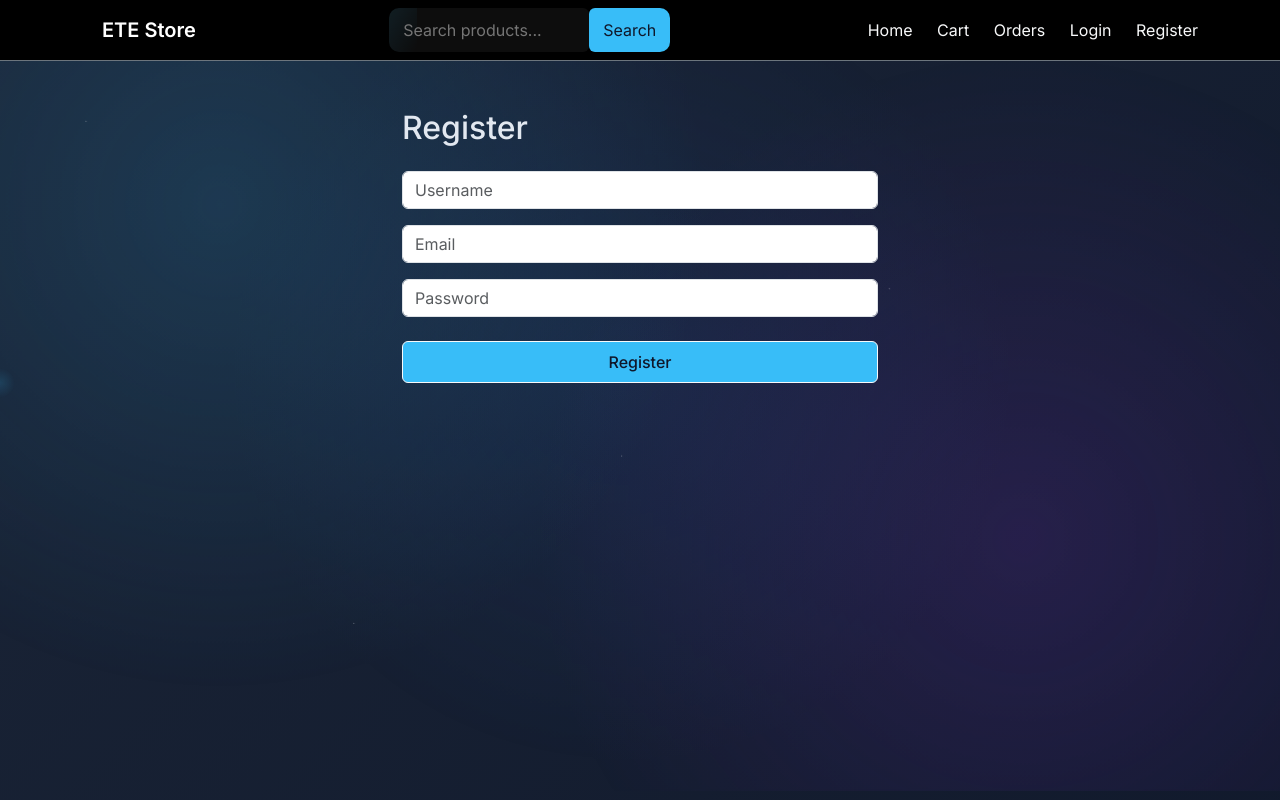
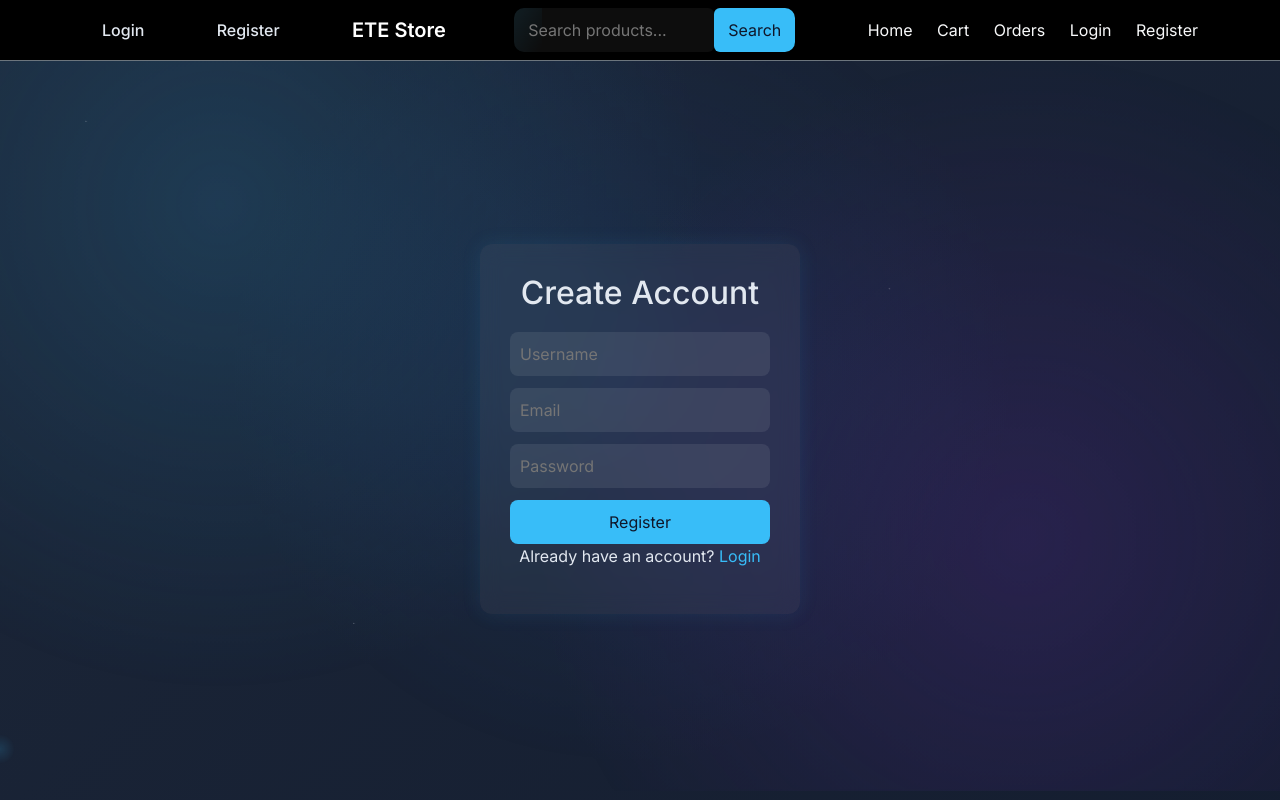
Before and after one commit to imtiyazhaiider/ETE-Store, a Flask app: page /register in a window 1280 px wide. Run offline with Flask 3, Linux system fonts and the light colour scheme.

Commit message:
added account icon with dropdown

```diff
--- a/routes/auth.py
+++ b/routes/auth.py
@@ -2,41 +2,65 @@ from flask import Blueprint, render_template, redirect, url_for, request, flash
 from models import User
 from extensions import db
 from werkzeug.security import generate_password_hash, check_password_hash
-from flask_login import login_user, logout_user
+from flask_login import login_user, logout_user, login_required, current_user
 
 auth = Blueprint('auth', __name__)
 
 ADMIN_EMAIL = "imtiyazhaider00@gmail.com"
 
 
+# 🔐 REGISTER
 @auth.route('/register', methods=['GET', 'POST'])
 def register():
+
+    if current_user.is_authenticated:
+        return redirect('/')
+
     if request.method == "POST":
         username = request.form.get("username")
         email = request.form.get("email")
-        password = generate_password_hash(request.form.get("password"))
+        password = request.form.get("password")
 
-        # Make admin automatically if email matches
+        # ✅ validation
+        if not username or not email or not password:
+            flash("All fields are required", "danger")
+            return redirect(url_for('auth.register'))
+
+        # ✅ check existing user
+        existing_user = User.query.filter_by(email=email).first()
+        if existing_user:
+            flash("Email already registered", "warning")
+            return redirect(url_for('auth.register'))
+
+        # 🔒 hash password
+        hashed_password = generate_password_hash(password, method='pbkdf2:sha256')
+
+        # 👑 admin auto assign
         is_admin = True if email == ADMIN_EMAIL else False
 
         user = User(
             username=username,
             email=email,
-            password=password,
+            password=hashed_password,
             is_admin=is_admin
         )
 
         db.session.add(user)
         db.session.commit()
 
-        flash("Registered successfully!", "success")
+        flash("Registered successfully! Please login.", "success")
         return redirect(url_for('auth.login'))
 
     return render_template("register.html")
 
 
+# 🔑 LOGIN
 @auth.route('/login', methods=['GET', 'POST'])
 def login():
+
+    if current_user.is_authenticated:
+        return redirect('/')
+
     if request.method == "POST":
         email = request.form.get("email")
         password = request.form.get("password")
@@ -45,20 +69,25 @@ def login():
 
         if user and check_password_hash(user.password, password):
 
-            # Ensure admin stays admin
-            if user.email == ADMIN_EMAIL:
+            # 👑 ensure admin stays admin
+            if user.email == ADMIN_EMAIL and not user.is_admin:
                 user.is_admin = True
                 db.session.commit()
 
             login_user(user)
+
+            flash("Login successful!", "success")
             return redirect('/')
 
-        flash("Invalid credentials", "danger")
+        flash("Invalid email or password", "danger")
 
     return render_template("login.html")
 
 
+# 🚪 LOGOUT
 @auth.route('/logout')
+@login_required
 def logout():
     logout_user()
+    flash("Logged out successfully", "info")
     return redirect(url_for('auth.login'))
--- a/static/css/style.css
+++ b/static/css/style.css
@@ -305,3 +305,174 @@ h1 {
     width: 260px;
     transition: 0.3s ease;
 }
+
+/* AUTH PAGE */
+.auth-container {
+    display: flex;
+    justify-content: center;
+    align-items: center;
+    height: 80vh;
+}
+
+/* CARD */
+.auth-card {
+    background: rgba(255,255,255,0.05);
+    padding: 30px;
+    border-radius: 12px;
+    width: 320px;
+
+    backdrop-filter: blur(10px);
+    box-shadow: 0 0 20px rgba(56,189,248,0.1);
+
+    text-align: center;
+}
+
+/* TITLE */
+.auth-card h2 {
+    margin-bottom: 20px;
+    color: #e2e8f0;
+}
+
+/* INPUTS */
+.auth-card input {
+    width: 100%;
+    padding: 10px;
+    margin-bottom: 12px;
+
+    border: none;
+    border-radius: 8px;
+    outline: none;
+
+    background: rgba(255,255,255,0.08);
+    color: white;
+}
+
+/* BUTTON */
+.auth-card button {
+    width: 100%;
+    padding: 10px;
+
+    border: none;
+    border-radius: 8px;
+
+    background: #38bdf8;
+    color: #0f172a;
+
+    cursor: pointer;
+    transition: 0.3s;
+}
+
+/* HOVER */
+.auth-card button:hover {
+    background: #0ea5e9;
+}
+
+/* LINK */
+.auth-card a {
+    color: #38bdf8;
+    text-decoration: none;
+}
+/* HIDDEN STATE */
+.reveal {
+    opacity: 0;
+    transform: translateY(60px) scale(0.98);
+    transition: all 0.6s ease;
+}
+
+/* VISIBLE STATE */
+.reveal.active {
+    opacity: 1;
+    transform: translateY(0) scale(1);
+}
+
+.reveal {
+    opacity: 0;
+    transform: rotateX(20deg) translateY(80px);
+    transition: all 0.6s ease;
+}
+
+.reveal.active {
+    opacity: 1;
+    transform: rotateX(0deg) translateY(0);
+}
+
+/* ACCOUNT WRAPPER */
+.account-menu {
+    position: relative;
+    display: inline-block;
+    margin-left: 20px;
+}
+
+/* ICON (circle with letter) */
+.account-icon {
+    width: 35px;
+    height: 35px;
+    border-radius: 50%;
+
+    background: #38bdf8;
+    color: #0f172a;
+
+    display: flex;
+    align-items: center;
+    justify-content: center;
+
+    font-weight: bold;
+    cursor: pointer;
+
+    transition: 0.3s;
+}
+
+/* HOVER */
+.account-icon:hover {
+    transform: scale(1.1);
+    box-shadow: 0 0 10px rgba(56,189,248,0.6);
+}
+
+/* DROPDOWN */
+.dropdown {
+    position: absolute;
+    right: 0;
+    top: 45px;
+
+    background: rgba(15,23,42,0.95);
+    backdrop-filter: blur(10px);
+
+    border-radius: 10px;
+    padding: 10px;
+
+    min-width: 150px;
+
+    display: none;
+    flex-direction: column;
+
+    box-shadow: 0 0 15px rgba(0,0,0,0.4);
+}
+
+/* SHOW ON HOVER */
+.account-menu:hover .dropdown {
+    display: flex;
+}
+
+/* ITEMS */
+.dropdown a {
+    color: #e2e8f0;
+    text-decoration: none;
+    padding: 6px 10px;
+    border-radius: 6px;
+
+    transition: 0.2s;
+}
+
+/* HOVER */
+.dropdown a:hover {
+    background: rgba(56,189,248,0.2);
+    color: #38bdf8;
+}
+
+/* USERNAME TEXT */
+.dropdown p {
+    margin: 0;
+    padding: 6px 10px;
+    font-weight: bold;
+    color: #38bdf8;
+}
--- a/templates/base.html
+++ b/templates/base.html
@@ -19,6 +19,7 @@
     <link rel="stylesheet" href="{{ url_for('static', filename='css/style.css') }}">
 
     <link href="https://fonts.googleapis.com/css2?family=Inter:wght@400;500;600&display=swap" rel="stylesheet">
+    <link rel="stylesheet" href="https://cdnjs.cloudflare.com/ajax/libs/font-awesome/6.5.0/css/all.min.css">
 </head>
 
 <body>
@@ -28,6 +29,27 @@
 <nav class="navbar navbar-expand-lg navbar-dark bg-black border-bottom border-secondary">
     <div class="container">
 
+        {% if current_user.is_authenticated %}
+
+<div class="account-menu">
+    <div class="account-icon">
+        <i class="fa fa-user"></i>
+    </div>
+
+    <div class="dropdown">
+        <p>{{ current_user.username }}</p>
+        <a href="/orders">Orders</a>
+        <a href="/cart">Cart</a>
+        <a href="{{ url_for('auth.logout') }}">Logout</a>
+    </div>
+</div>
+
+{% else %}
+
+<a href="{{ url_for('auth.login') }}">Login</a>
+<a href="{{ url_for('auth.register') }}">Register</a>
+
+{% endif %}
         <a class="navbar-brand fw-bold" href="/">ETE Store</a>
 
         <!-- SEARCH -->
@@ -162,5 +184,24 @@ document.addEventListener("mousemove", (e) => {
 }
 </style>
 
+<script>
+function revealOnScroll() {
+    const elements = document.querySelectorAll(".reveal");
+
+    elements.forEach(el => {
+        const windowHeight = window.innerHeight;
+        const elementTop = el.getBoundingClientRect().top;
+
+        if (elementTop < windowHeight - 100) {
+            el.classList.add("active");
+        }
+    });
+}
+
+window.addEventListener("scroll", revealOnScroll);
+window.addEventListener("load", revealOnScroll);
+</script>
+
+
 </body>
 </html>
--- a/templates/home.html
+++ b/templates/home.html
@@ -7,7 +7,7 @@
 <div class="products">
     {% for product in products %}
 
-    <div class="card">
+    <div class="card reveal">
         <img src="{{ url_for('static', filename=product.image) }}">
 
         <div class="card-content">
--- a/templates/register.html
+++ b/templates/register.html
@@ -2,18 +2,23 @@
 
 {% block content %}
 
-<div class="container" style="max-width: 500px;">
-    <h2 class="mb-4">Register</h2>
+<div class="auth-container">
+    <div class="auth-card">
+        <h2>Create Account</h2>
 
-    <form method="POST">
-        <input type="text" name="username" placeholder="Username" class="form-control mb-3" required>
+        <form method="POST">
+            <input type="text" name="username" placeholder="Username" required>
+            <input type="email" name="email" placeholder="Email" required>
+            <input type="password" name="password" placeholder="Password" required>
 
-        <input type="email" name="email" placeholder="Email" class="form-control mb-3" required>
+            <button type="submit">Register</button>
+        </form>
 
-        <input type="password" name="password" placeholder="Password" class="form-control mb-3" required>
-
-        <button class="btn btn-outline-light w-100">Register</button>
-    </form>
+        <p>
+            Already have an account?
+            <a href="{{ url_for('auth.login') }}">Login</a>
+        </p>
+    </div>
 </div>
 
 {% endblock %}
```
Also changed, not shown: database.db.
